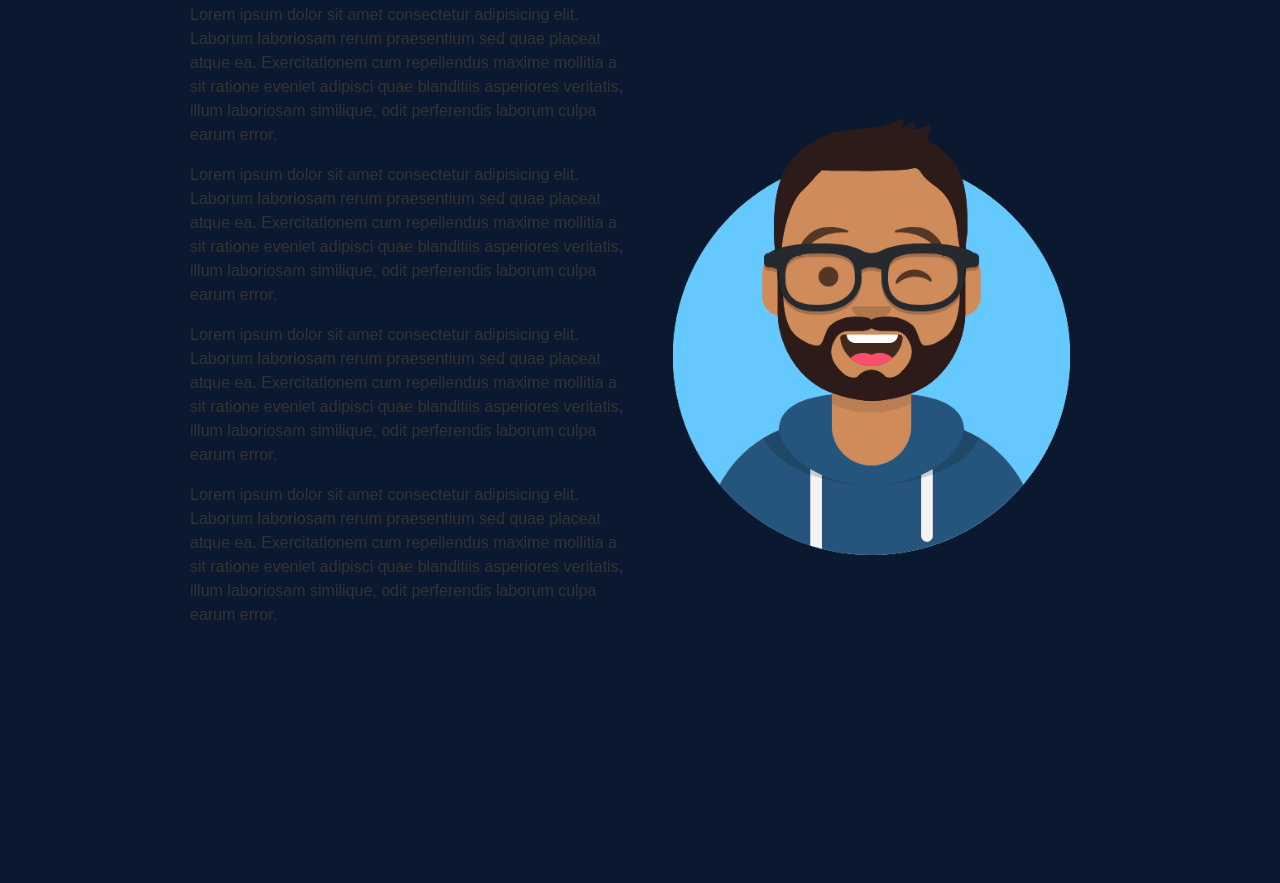
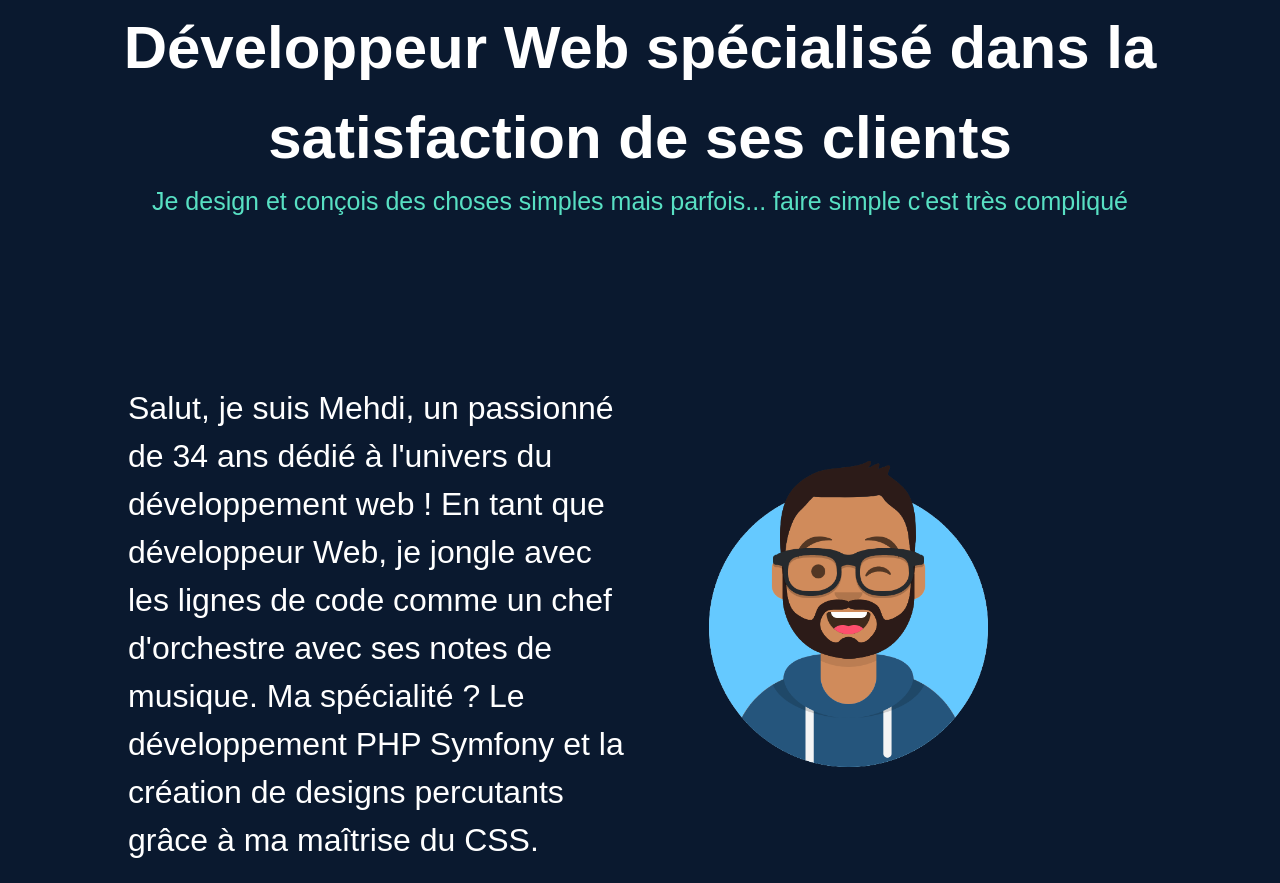
Before and after one commit to Mehdi-Abakri/Mehdi-Abakri.github.io, a plain HTML site: page index.html in a window 1280 px wide. Shown: the part 181-1064 px from the top of the page. Before the commit the page ends 824 px from the top, so only its background shows below. Drawn offline with nearby package versions, Linux system fonts and the light colour scheme.

Commit message:
premiere section et nav ok

```diff
--- a/css/style.css
+++ b/css/style.css
@@ -17,12 +17,12 @@ main {
 }
 
 p {
-    color: var(--p-color)
+    color: white;
 }
 
 h1 {
-    color: var(--h1-color);
-    font-size: 40px;
+    color: white;
+    font-size: 60px;
     text-align: center;
 }
 
@@ -34,6 +34,30 @@ li a{
     color: var(--vertCyan);
     font-weight: 100;
     font-size: 14px;
+    transition: 0.3s;
+}
+
+li a:hover{
+    color: var(--vertCyan);
+    border-left: 1px solid #f0f;
+    border-bottom: 1px solid #f0f;
+    text-decoration: none;
+    height: 50px;
+    padding: 10px;
+}
+
+.subtitle{
+    display: block;
+    color: var(--vertCyan);
+    font-size: 25px;
+    font-weight: 100;
+}
+
+.container {
+    display: flex;
+    flex-direction: column;
+    justify-content: center;
+    margin-top: 80px;
 }
 
 .menu {
@@ -53,26 +77,53 @@ li a{
     list-style: none;
 }
 
-
-
-
-#left-a-propos {
+.sectionWrapper__main{
     display: flex;
     flex-direction: column;
-    justify-content: space-around;
+    width: 100%;
+    align-items: center;
+}
+
+.sectionWrapper{
+    display: flex;
+    margin: auto;
+    margin-top: 100px;
+    margin-bottom: 100px;
+    width: 80%;
+}
+
+.sectionWrapper__sectionGauche {
+    display: flex;
+    flex-direction: column;
+    justify-content: center;
+    padding-top: 55px;
     width: 50%;
 }
 
-#right-a-propos {
+.sectionWrapper__sectionGauche--content{
+    font-size: 2em;
+    font-weight: 200;
+}
+
+.sectionWrapper__sectionDroite {
     display: flex;
     flex-direction: column;
     justify-content: center;
-    width: 50%;
-    margin-left: 25px;
+    width: 30%;
+    margin-left: 55px;
 }
 
-#container {
+.img-section-1{
+    position: relative;
+    top: -200px;
+    left: 500px;
+    height: 500px;
+}
+
+.section__2{
+    background-color: white;
     display: flex;
-    justify-content: center;
-    margin-top: 80px;
+    margin: auto;
+    margin-top: 100px;
+    width: 100%;
 }
--- a/index.html
+++ b/index.html
@@ -8,7 +8,9 @@
     <link rel="stylesheet" href="./css/reboot.css">
     <link rel="stylesheet" href="./css/style.css">
 
-    <link href="https://fonts.googleapis.com/css2?family=Roboto:ital,wght@0,100;0,300;0,400;0,500;0,700;0,900;1,100;1,300;1,400;1,500;1,700;1,900&display=swap" rel="stylesheet">
+    <link
+        href="https://fonts.googleapis.com/css2?family=Roboto:ital,wght@0,100;0,300;0,400;0,500;0,700;0,900;1,100;1,300;1,400;1,500;1,700;1,900&display=swap"
+        rel="stylesheet">
 
     <title>CV Développeur Web | Mehdi ABAKRI</title>
 
@@ -28,42 +30,43 @@
 
     </header>
 
-    <div id="container">
-        <main>
-            <article id="left-a-propos">
-                <p>
-                    Lorem ipsum dolor sit amet consectetur adipisicing elit. Laborum laboriosam rerum praesentium sed
-                    quae placeat atque ea. Exercitationem cum repellendus maxime mollitia a sit ratione eveniet adipisci
-                    quae blanditiis asperiores veritatis, illum laboriosam similique, odit perferendis laborum culpa
-                    earum error.
-                </p>
-                <p>
-                    Lorem ipsum dolor sit amet consectetur adipisicing elit. Laborum laboriosam rerum praesentium sed
-                    quae placeat atque ea. Exercitationem cum repellendus maxime mollitia a sit ratione eveniet adipisci
-                    quae blanditiis asperiores veritatis, illum laboriosam similique, odit perferendis laborum culpa
-                    earum error.
-                </p>
-                <p>
-                    Lorem ipsum dolor sit amet consectetur adipisicing elit. Laborum laboriosam rerum praesentium sed
-                    quae placeat atque ea. Exercitationem cum repellendus maxime mollitia a sit ratione eveniet adipisci
-                    quae blanditiis asperiores veritatis, illum laboriosam similique, odit perferendis laborum culpa
-                    earum error.
-                </p>
-                <p>
-                    Lorem ipsum dolor sit amet consectetur adipisicing elit. Laborum laboriosam rerum praesentium sed
-                    quae placeat atque ea. Exercitationem cum repellendus maxime mollitia a sit ratione eveniet adipisci
-                    quae blanditiis asperiores veritatis, illum laboriosam similique, odit perferendis laborum culpa
-                    earum error.
-                </p>
-            </article>
-            <article id="right-a-propos">
-                <img src="images/avatar-mehdi-abakri.png" alt="portrait-Mehdi-Abakri">
+    <div class="container">
 
-            </article>
+        <div>
+            <h1>
+                Développeur Web spécialisé dans la satisfaction de ses clients
+                <span class="subtitle">Je design et conçois des choses simples mais parfois... faire simple c'est très
+                    compliqué</span>
+            </h1>
+        </div>
+        <main class="sectionWrapper__main">
+
+            <section class="sectionWrapper">
+                <article class="sectionWrapper__sectionGauche">
+                    <p class="sectionWrapper__sectionGauche--content">
+                        Salut, je suis Mehdi, un passionné de 34 ans dédié à l'univers du développement web ! En tant
+                        que développeur Web, je jongle avec les lignes de code comme un chef d'orchestre avec ses notes
+                        de musique. Ma spécialité ? Le développement PHP Symfony et la création de designs percutants
+                        grâce à ma maîtrise du CSS.
+                    </p>
+                </article>
+                <article class="sectionWrapper__sectionDroite">
+                    <img src="images/avatar-mehdi-abakri.png" alt="portrait-Mehdi-Abakri">
+                </article>
+            </section>
+
+            <section class="section__2">
+                <div>
+                    <img class="img-section-1" src="/images/illustration-responsive-desgin-web-developper.png" alt="">
+                </div>
+            </section>
+
         </main>
+
     </div>
 
     <footer>
+
 
     </footer>
 
```
Also changed, not shown: images/illustration-responsive-desgin-web-developper.png (added).
